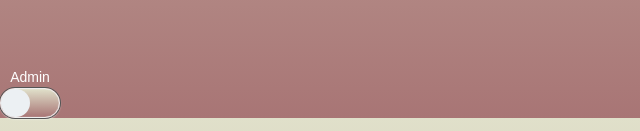
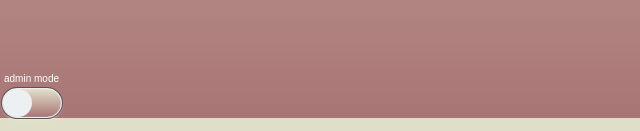
Before and after one commit to KostasSliazas/links, a plain HTML site: page index.html in a window 1280 px wide. Shown: the part 682-813 px from the top of the page, 0-640 px from the left. Drawn offline with Linux system fonts and the light colour scheme.

Commit message:
Add files via upload

```diff
--- a/css/style.css
+++ b/css/style.css
@@ -288,7 +288,7 @@ h1 {
 }
 
 .label-text {
-    font-size: 14px;
+    font-size: 10px;
     margin: 4px;
     color: #fff;
 }
--- a/index.html
+++ b/index.html
@@ -18,7 +18,7 @@
       <input class="toggle-state" type="checkbox" name="check" checked>
       <div class="indicator"></div>
     </div>
-    <div class="label-text">Admin</div>
+    <div class="label-text">admin mode</div>
   </label>
   <div id="search">
     <label for="site-search">search:</label>
```
Also changed, not shown: css/style.min.css.
